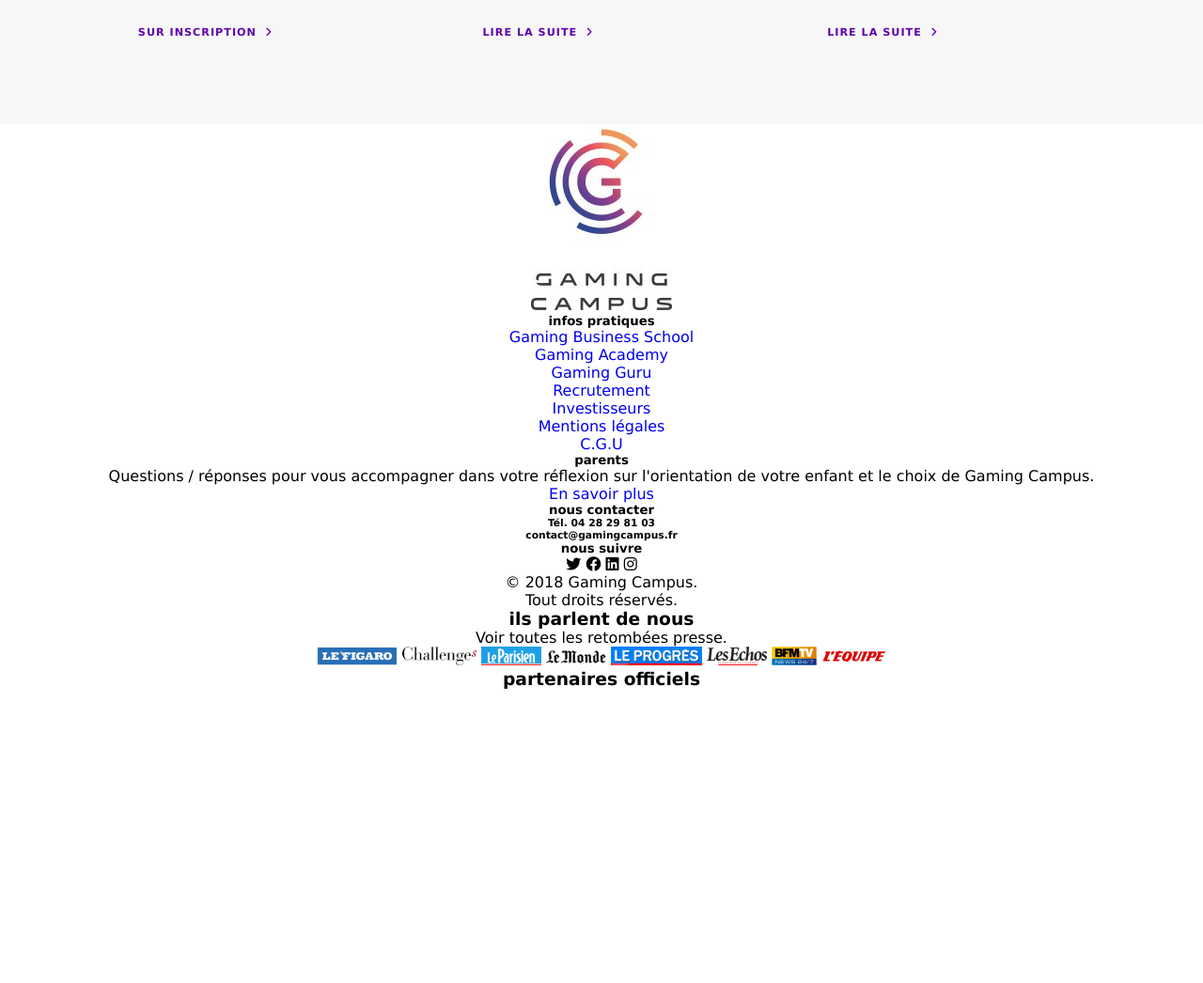
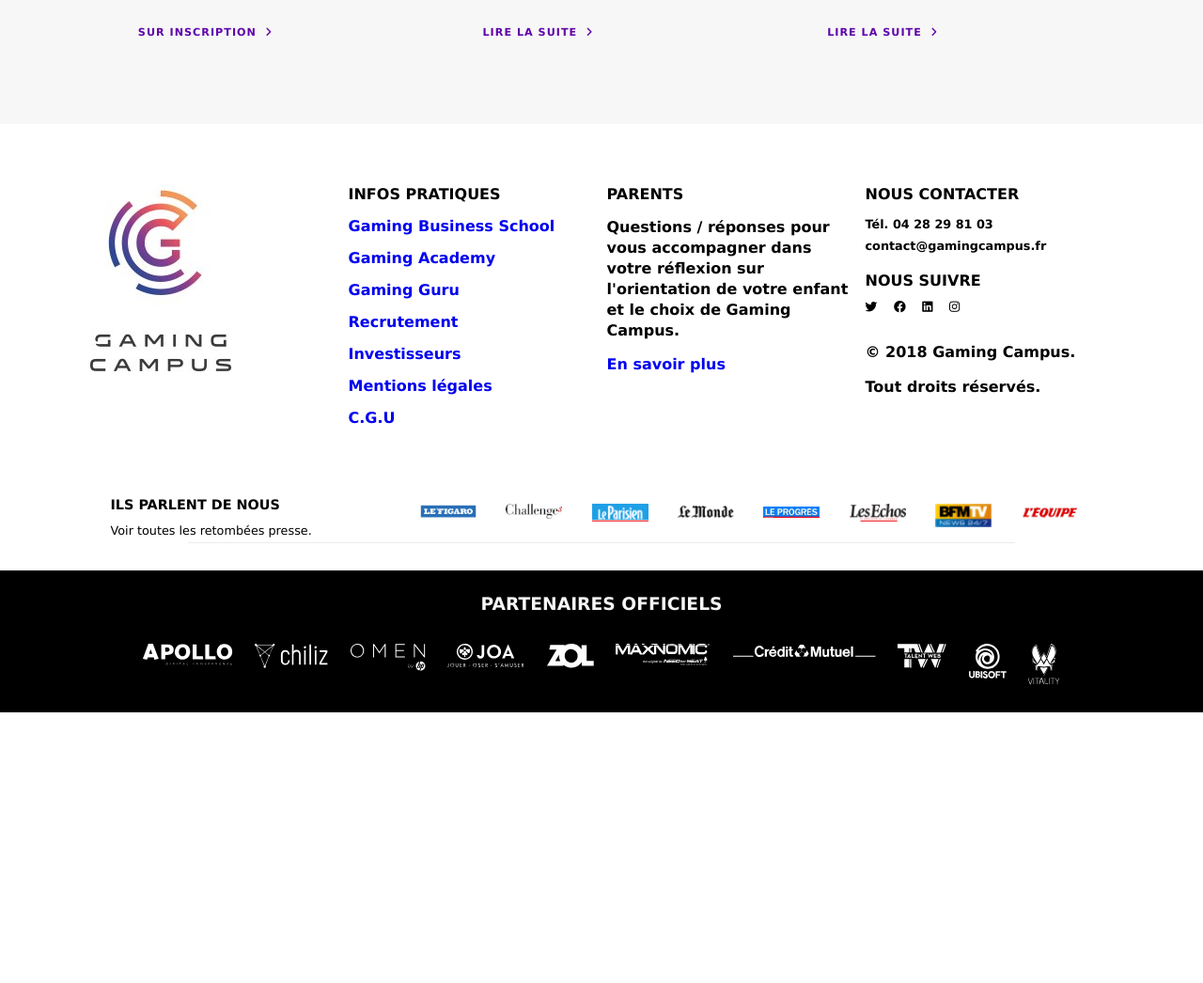
Before and after one commit to otfigo87/Gaming-Campus, a plain HTML site: page index.html in a window 1280 px wide. Shown: the part 1860-2906 px from the top of the page at 94% size. After the commit the page ends 2618 px from the top, so only its background shows below. Drawn offline with Linux system fonts and the light colour scheme.

Commit message:
styles.css

```diff
--- a/style.css
+++ b/style.css
@@ -186,3 +186,102 @@ h1 {
 .main-news i {
     transform: translateX(5px);
 }
+.contact {
+    padding: 65px 0 20px;
+    max-width: 1100px;
+    margin: 0 auto;
+}
+.contact-list {
+    display: flex;
+    justify-content: space-around;
+    font-weight: 600;
+    position: relative;
+}
+.contact-list:after {
+    content: "";
+    position: absolute;
+    width: 80%;
+    height: 1px;
+    background: rgb(235, 235, 235);
+    bottom: -40%;
+}
+.contact-list .list {
+    text-align: left;
+    width: 24%;
+}
+.contact-im img {
+    margin: 0 auto;
+    display: block;
+    text-align: center;
+}
+.contact-list h5 {
+    text-transform: uppercase;
+    font-size: 1rem;
+    margin-bottom: 15px;
+}
+.infos-p li {
+    margin: 15px 0;
+}
+.list p {
+    line-height: 22px;
+    margin-bottom: 15px;
+}
+.list h6 {
+    font-size: 0.8rem;
+    margin-bottom: 8px;
+}
+.list .network {
+    margin: 20px 0 8px;
+}
+.footer-logos i {
+    font-size: 0.8rem;
+    margin: 0 12px 30px 0;
+}
+.copyright {
+    margin: 0;
+}
+.contact-medias {
+    padding: 60px 0 15px;
+    display: flex;
+    align-items: center;
+    width: 95%;
+    margin: 0 auto;
+}
+.medias-text {
+    text-align: left;
+    width: 30%;
+}
+.medias-text h3 {
+    text-transform: uppercase;
+    font-size: 0.9rem;
+    margin-bottom: 12px;
+}
+.medias-text p {
+    font-size: 0.8rem;
+}
+.medias-logos {
+    display: flex;
+    justify-content: space-around;
+    width: 70%;
+}
+.medias-logos img {
+    width: 60px;
+}
+footer {
+    background: black;
+    color: whitesmoke;
+    padding: 25px;
+}
+footer h3 {
+    text-transform: uppercase;
+    font-weight: 700;
+    margin-bottom: 32px;
+}
+footer ul {
+    display: flex;
+    justify-content: space-around;
+    max-width: 1000px;
+    margin: 0 auto;
+}
+
+/* ************ MEDIA QUERIES *************** */
```
